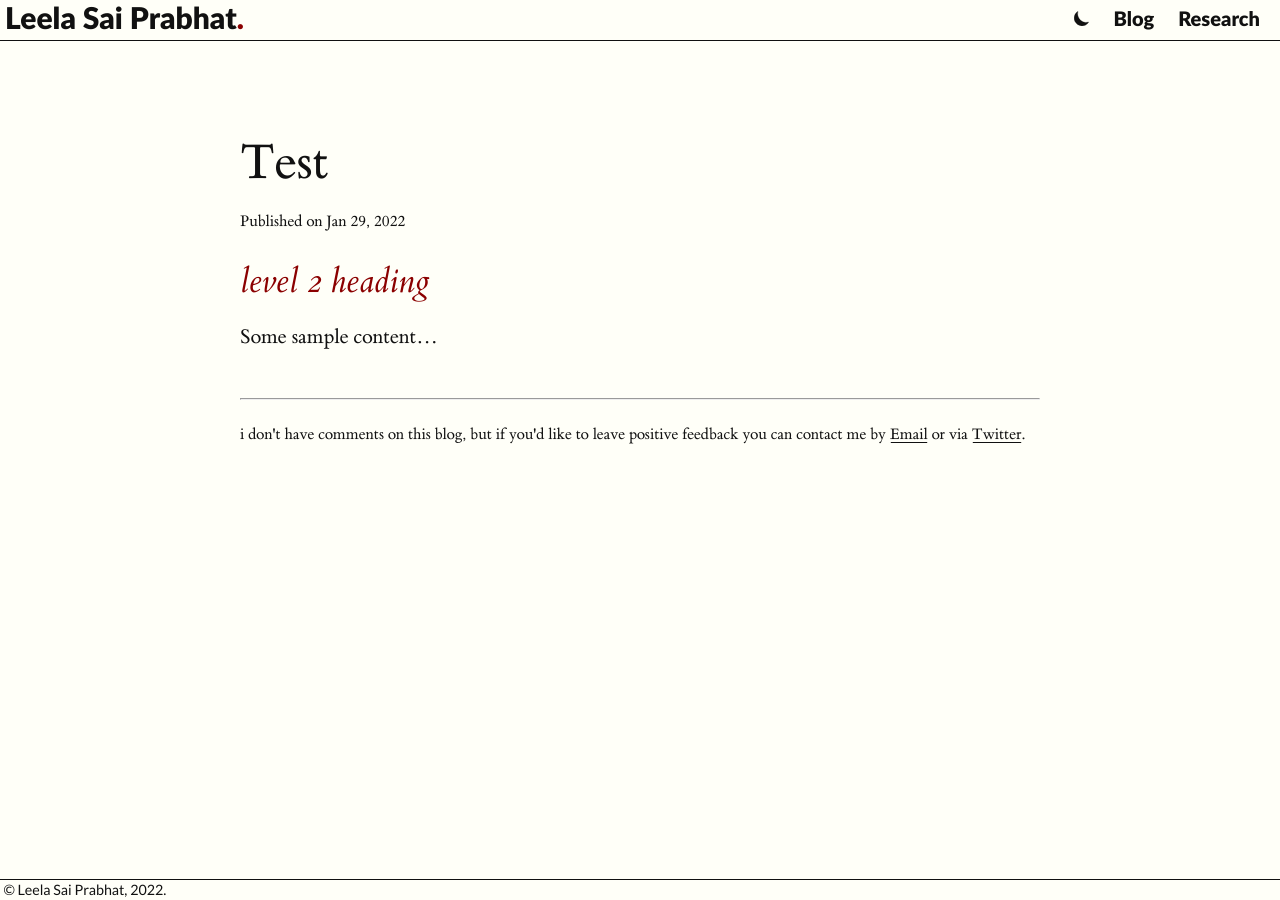
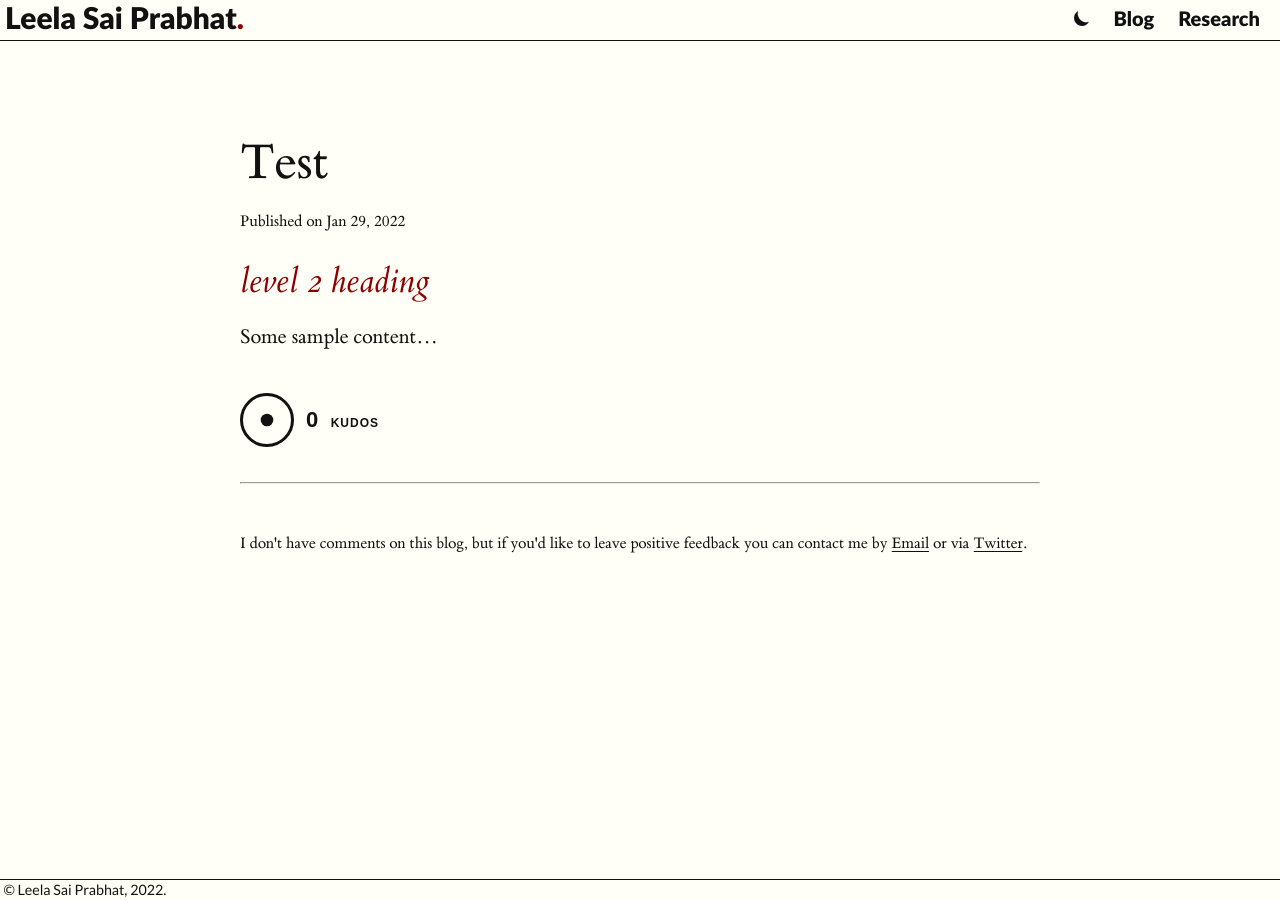
Before and after one commit to masaaldosey/masaaldosey.github.io, a Jekyll site: the page built from _posts/2022-01-29-test.md, in a window 1280 px wide. Built offline with Jekyll 4.4.1, drawn with Linux system fonts in a browser that asks for light colours.

Commit message:
feat: testing out kudos feature again

```diff
--- a/_config.yml
+++ b/_config.yml
@@ -1,2 +1,2 @@
 url: https://masaaldosey.github.io
-permalink: /blog/:year/:month/:title.html
+permalink: /blog/:title.html
--- a/_layouts/post.html
+++ b/_layouts/post.html
@@ -128,23 +128,23 @@
                 {{ content }}
 
                 <footer>
-                    <!-- <div id="social">
+                    <div id="social">
                         <div id="kudos">
-                            <figure class="kudo kudoable" data-id={{ page.url | relative_url }}>
-                                <a class="kudobject " style="cursor: default; ">
+                            <figure class="kudo kudoable" data-id="/blog/test/">
+                                <a class="kudobject" style="cursor: default;">
                                     <div class="filling "></div>
                                 </a>
-                                <div class="count ">
-                                    <span class="num ">3</span>
-                                    <span class="txt ">kudos</span>
+                                <div class="count">
+                                    <span class="num">0</span>
+                                    <span class="txt">kudos</span>
                                 </div>
                             </figure>
                         </div>
-                    </div> -->
+                    </div>
                     <hr>
-                    <div id="no-comments ">
+                    <div id="no-comments">
                         <br>
-                        <span>i don't have comments on this blog, but if you'd like to leave positive feedback you can contact me by <a href="mailto:prabhatreddyk+blog@gmail.com ">Email</a> or via <a href="https://twitter.com/masaaldosey
+                        <span>I don't have comments on this blog, but if you'd like to leave positive feedback you can contact me by <a href="mailto:prabhatreddyk+blog@gmail.com ">Email</a> or via <a href="https://twitter.com/masaaldosey
                                 " target="_blank ">Twitter</a>.</span>
                     </div>
 
```
Also changed, not shown: js/kudos.min.js.
